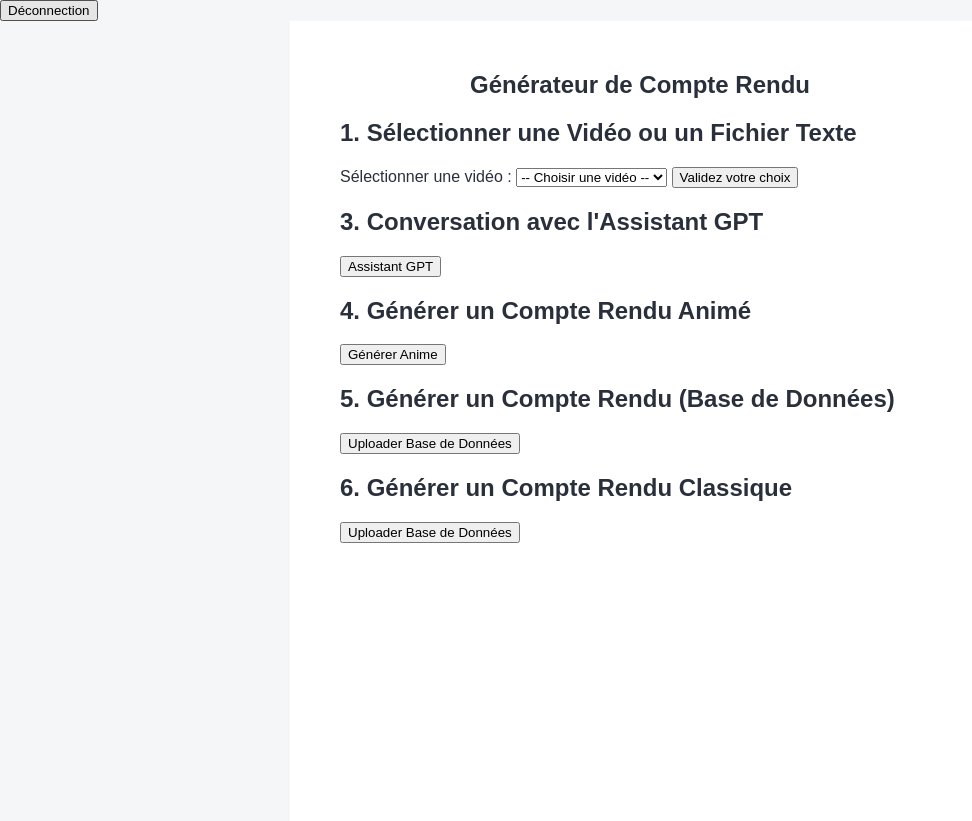
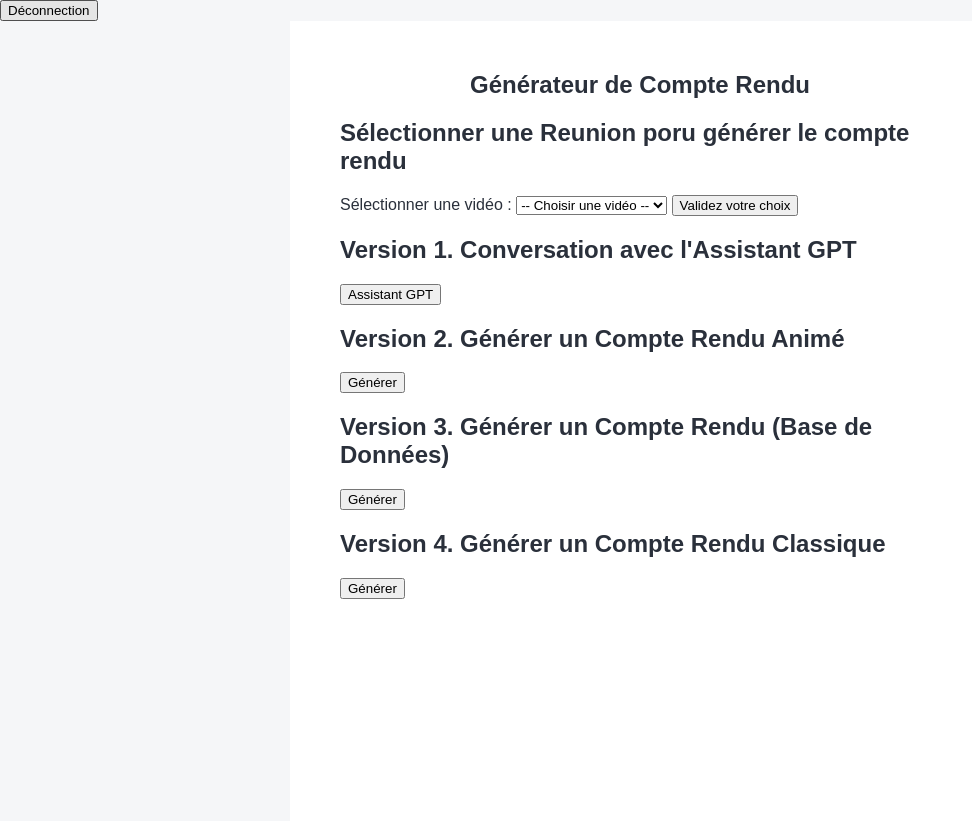
Before and after one commit to ArmanddeCacqueray/TdLog_final, a Flask app: page /home2 in a window 1280 px wide. Shown: the whole page, without its empty margins (0-972 px from the left). Run offline with Flask 3, Linux system fonts and the light colour scheme; parts of the project's set-up code (start-up, migrations or seed data) failed here and were passed over.

Commit message:
Update index.html

```diff
--- a/templates/index.html
+++ b/templates/index.html
@@ -18,7 +18,7 @@
 
       <!-- Section de sélection de vidéo et génération CR -->
       <section class="select-section" id="select-section">
-        <h2>1. Sélectionner une Vidéo ou un Fichier Texte</h2>
+        <h2>Sélectionner une Reunion poru générer le compte rendu</h2>
       <form action="/generate_cr" method="post" enctype="multipart/form-data">
         <label for="video_select">Sélectionner une vidéo :</label>
         <select name="video_select" id="video_select">
@@ -41,7 +41,7 @@
 
       <!-- Section pour Conversation avec GPT -->
       <section class="conversation-section">
-        <h2>3. Conversation avec l'Assistant GPT</h2>
+        <h2>Version 1. Conversation avec l'Assistant GPT</h2>
         <form action="/conversation" method="post">
           <button type="submit">Assistant GPT</button>
         </form>
@@ -49,22 +49,22 @@
 
       <!-- Section pour Générer un CR Animé -->
       <section class="animation-section">
-        <h2>4. Générer un Compte Rendu Animé</h2>
+        <h2>Version 2. Générer un Compte Rendu Animé</h2>
         <form action="/animation" method="post">
-          <button type="submit">Générer Anime</button>
+          <button type="submit">Générer</button>
         </form>
       </section>
 
       <!-- Section pour Générer un CR dans la Base de Données -->
       <section class="database-section">
-        <h2>5. Générer un Compte Rendu (Base de Données)</h2>
+        <h2>Version 3. Générer un Compte Rendu (Base de Données)</h2>
         <form action="/basededonnee" method="post">
-          <button type="submit">Uploader Base de Données</button>
+          <button type="submit">Générer</button>
         </form>
       </section>
-      <h2>6. Générer un Compte Rendu Classique</h2>
+      <h2>Version 4. Générer un Compte Rendu Classique</h2>
       <form action="/upload" method="post">
-        <button type="submit">Uploader Base de Données</button>
+        <button type="submit">Générer</button>
       </form>
     </section>
 
```
